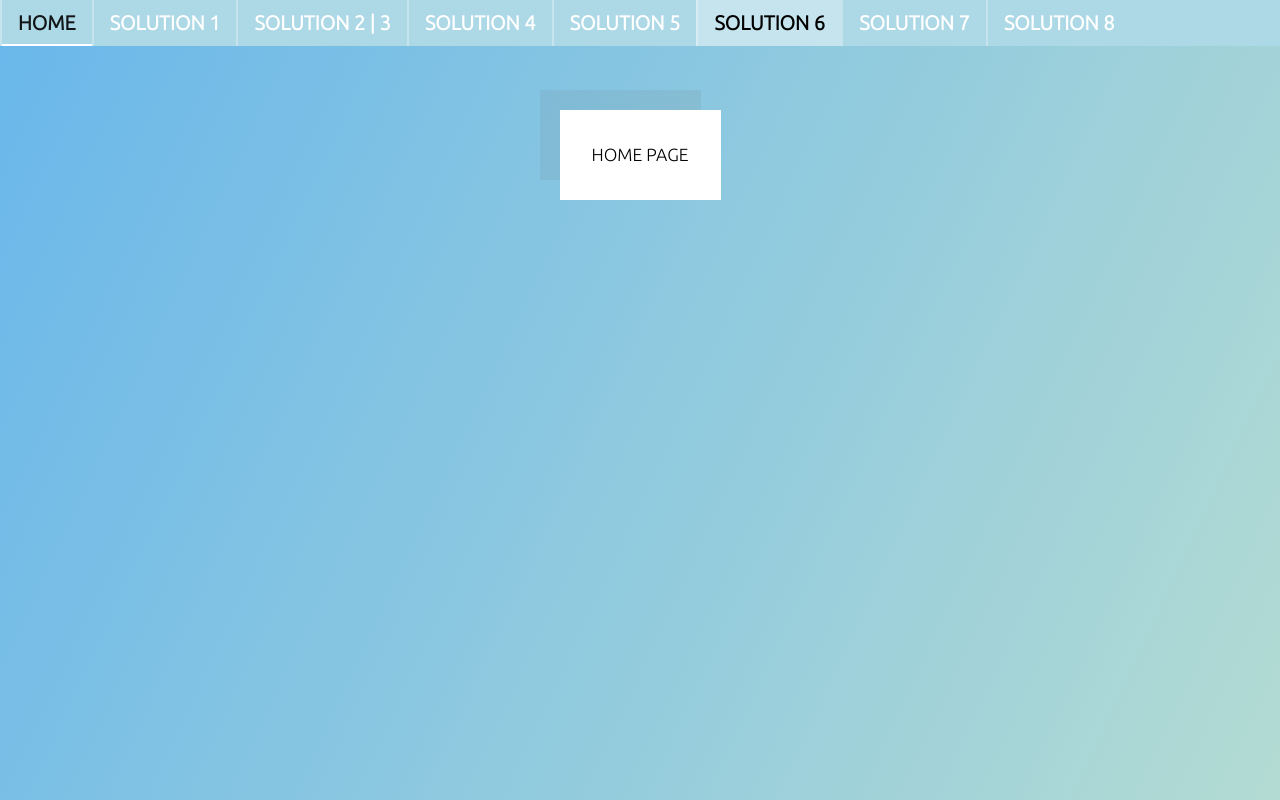
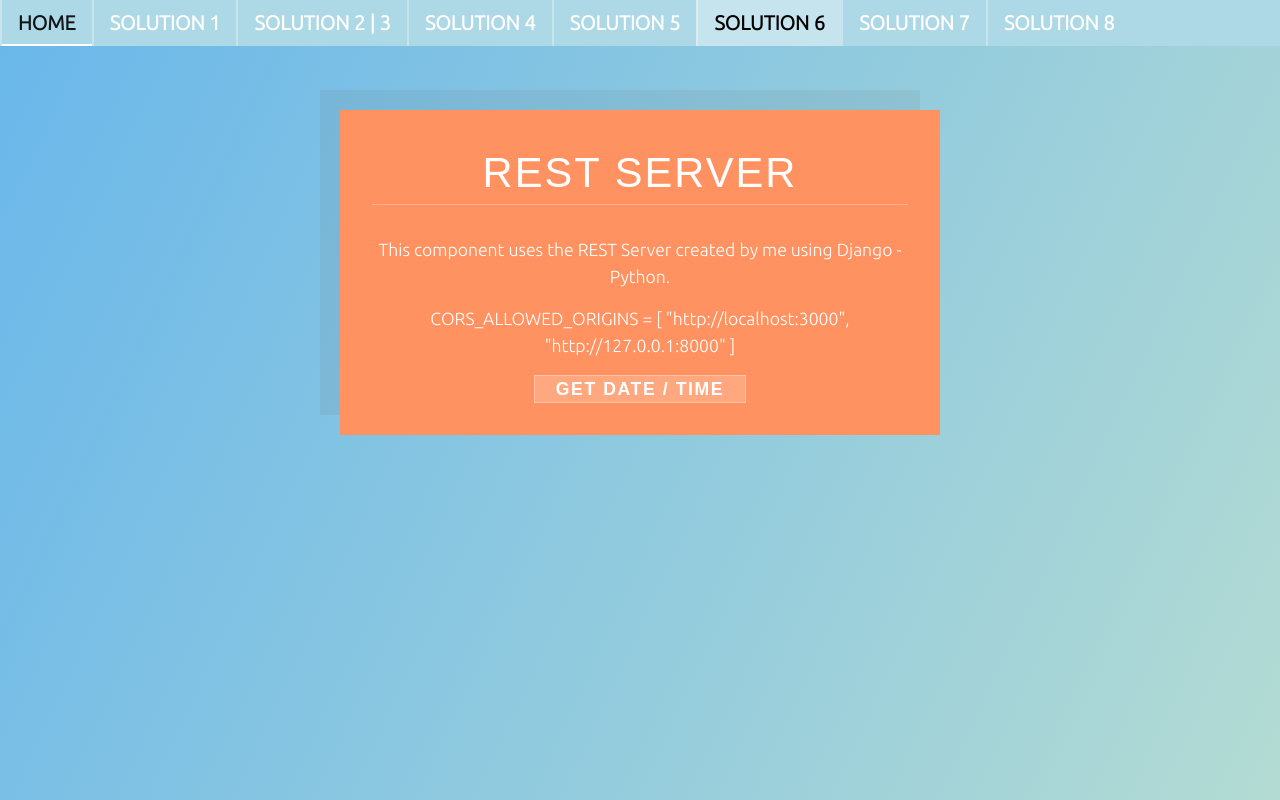
Before and after one commit to DougFelix/ReactKaffa, a React (Create React App) app in the folder kaffamobile/: page /6 in a window 1280 px wide. Built offline with nearby package versions, Linux system fonts and the light colour scheme.

Commit message:
REST Server component to test my API

```diff
--- a/kaffamobile/src/Components/Home.js
+++ b/kaffamobile/src/Components/Home.js
@@ -10,6 +10,7 @@ import TwoRectangles from './TwoRectanglesIntersect/TwoRectangles';
 import TodoList from './TodoList/TodoList';
 import WorldClock from './RestClientWorldClock/WorldClock';
 import ERDiagram from './ERDiagram/ERDiagram';
+import RESTServer from './RESTServer/RESTServer';
 
 // CSS
 import './Home.css';
@@ -29,7 +30,7 @@ class TestHome extends Component {
                         <Route exact path='/23' render={() => <TwoRectangles />} />
                         <Route exact path='/4' render={() => <TodoList />} />
                         <Route exact path='/5' render={() => <WorldClock />} />
-                        <Route exact path='/6' render={() => <Home />} />
+                        <Route exact path='/6' render={() => <RESTServer />} />
                         <Route exact path='/7' render={() => <ERDiagram />} />
                         <Route exact path='/8' render={() => <Home />} />
                     </Switch>
--- /dev/null
+++ b/kaffamobile/src/Components/RESTServer/RESTServer.css
@@ -0,0 +1,58 @@
+.RESTServer {
+    margin: 4rem auto;
+    padding: 2rem 2rem 2rem;
+    max-width: 600px;
+    background: #ff9260;
+    color: white;
+    box-shadow: -20px -20px 0px 0px rgba(100, 100, 100, 0.1);
+    overflow: hidden;
+    font-size: 1.1rem;
+    font-family: 'Ubuntu', sans-serif;
+}
+
+.RESTServer-Date, .RESTServer-Time {
+    font-family: 'Orbitron', sans-serif;
+    color: black;
+    font-weight: normal;
+}
+
+
+.RESTServer-Title {
+    font-weight: normal;
+    font-size: 2.6rem;
+    letter-spacing: 0.05em;
+    border-bottom: 1px solid rgba(255, 255, 255, 0.3);
+    text-transform: uppercase;
+    font-family: "Quicksand", sans-serif;
+    margin-bottom: 2rem;
+}
+.RESTServer-info {
+    white-space: pre-line;
+    margin-bottom: 1rem;
+}
+.RESTServer-UTC {
+    font-weight: bolder;
+}
+
+.RESTServer button {
+    padding: 0 1.3rem;
+    border: none;
+    background: rgba(255, 255, 255, 0.2);
+    color: white;
+    text-transform: uppercase;
+    font-weight: bold;
+    border: 1px solid rgba(255, 255, 255, 0.3);
+    cursor: pointer;
+    transition: background 0.4s ease-out;
+    outline: none;
+    letter-spacing: 0.1rem;
+    font-family: "Quicksand", sans-serif;
+}
+
+.RESTServer button:hover {
+    background: rgba(0, 0, 0, 0.1);
+}
+
+.RESTServer-Local {
+    padding: 1rem;
+}
--- /dev/null
+++ b/kaffamobile/src/Components/RESTServer/RESTServer.js
@@ -0,0 +1,74 @@
+import React, { Component } from 'react';
+import axios from 'axios';
+
+//CSS
+import './RESTServer.css';
+
+class RESTServer extends Component {
+    constructor(props) {
+        super(props);
+        this.state = {
+            localDate: '',
+            localTime: '',
+            utcDate: '',
+            utcTime: ''
+        }
+        this.getTime = this.getTime.bind(this);
+    }
+
+    async getTime() {
+        try {
+            let response = await (await axios.get('http://127.0.0.1:8000/currentDateTime'));
+            let utcDateTime = response.data.currentDateTime;
+
+            this.setState({
+                // LOCAL DATE TIME
+                localDate: new Date(utcDateTime).toLocaleDateString(),
+                localTime: new Date(utcDateTime).toLocaleTimeString('pt-BR',{hour: "numeric", minute: "numeric"}),
+                // UTC DATE TIME
+                utcDate: utcDateTime.split('T')[0].split("-").reverse().join("/"),
+                utcTime: utcDateTime.split('T')[1]
+            })
+        }
+        catch (e) {
+            alert(e);
+        }
+    }
+
+    render() {
+        return (
+            <div className='RESTServer'>
+            <div className='RESTServer-Title'>REST Server</div>
+            {this.state.utcDate === ''
+            ? <div className='RESTServer-info'>
+                <p>
+                    This component uses the REST Server created by me using Django - Python.
+                </p>
+                <p>
+                    CORS_ALLOWED_ORIGINS = [
+                        "http://localhost:3000",
+                        "http://127.0.0.1:8000"
+                    ]
+                </p>
+            </div>
+            :
+                <div>
+                    <div className='RESTServer-UTC'>
+                        <i className="far fa-clock"></i> UTC:
+                        <div className="RESTServer-Date">{this.state.utcDate}</div>
+                        <div className="RESTServer-Time">{this.state.utcTime}</div>
+                    </div>
+                    <div className='RESTServer-Local'>
+                        <i className="fas fa-clock"></i> LOCAL:
+                        <div className="RESTServer-Date">{this.state.localDate}</div>
+                        <div className="RESTServer-Time">{this.state.localTime}</div>
+                    </div>
+                </div>
+            }
+                <button onClick={this.getTime}>GET DATE / TIME</button>
+            </div>
+        );
+    }
+}
+
+export default RESTServer;
```
Also changed, not shown: 1 other file (tests, documents, lock files or other folders).
